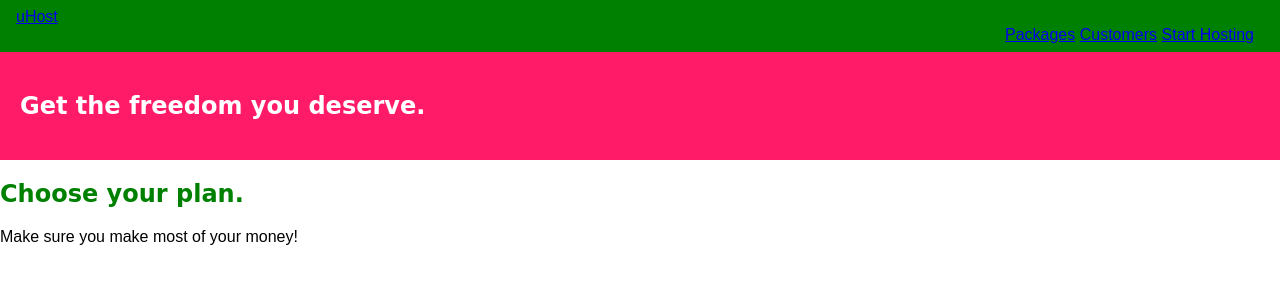
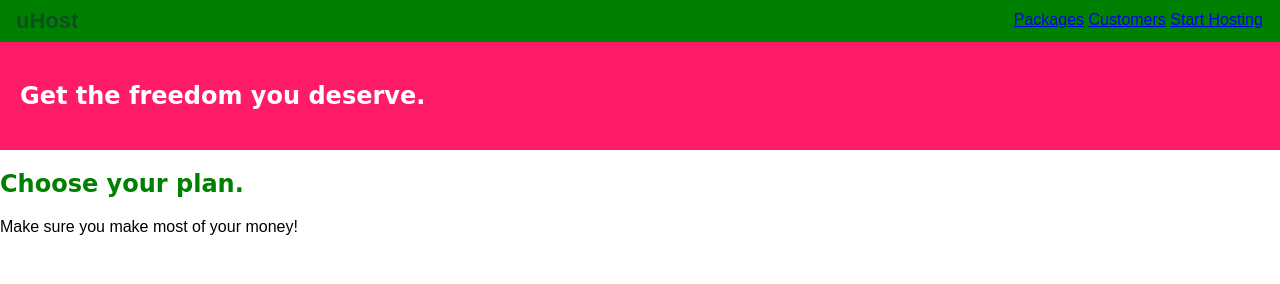
Before and after one commit to shivishivendra123/uhost, a plain HTML site: page index.html in a window 1280 px wide. Shown: the top 284 px of the page. Drawn offline with Linux system fonts and the light colour scheme; a web font is replaced by a local one.

Commit message:
second commit

```diff
--- a/index.html
+++ b/index.html
@@ -13,7 +13,7 @@
 <body>
         <header class="main-header">
                 <div>
-                    <a href="index.html">
+                    <a href="index.html"  class="main-header_brand">
                         uHost
                     </a>
                 </div>
--- a/main.css
+++ b/main.css
@@ -36,10 +36,17 @@ body{
 .main-header>div{
     display: inline-block;
 }
+.main-header_brand{
+    color: #0e4f1f;
+    text-decoration: none;
+    font-weight:bold;
+    font-size: 22px;
+    vertical-align: middle;
+}
 .main-nav{
     display: inline-block;
     text-align: right;
-    width: calc(100% - 42px);
+    width: calc(100% - 100px);
 }
 .main-nav_items{
     margin: 0px;
```
